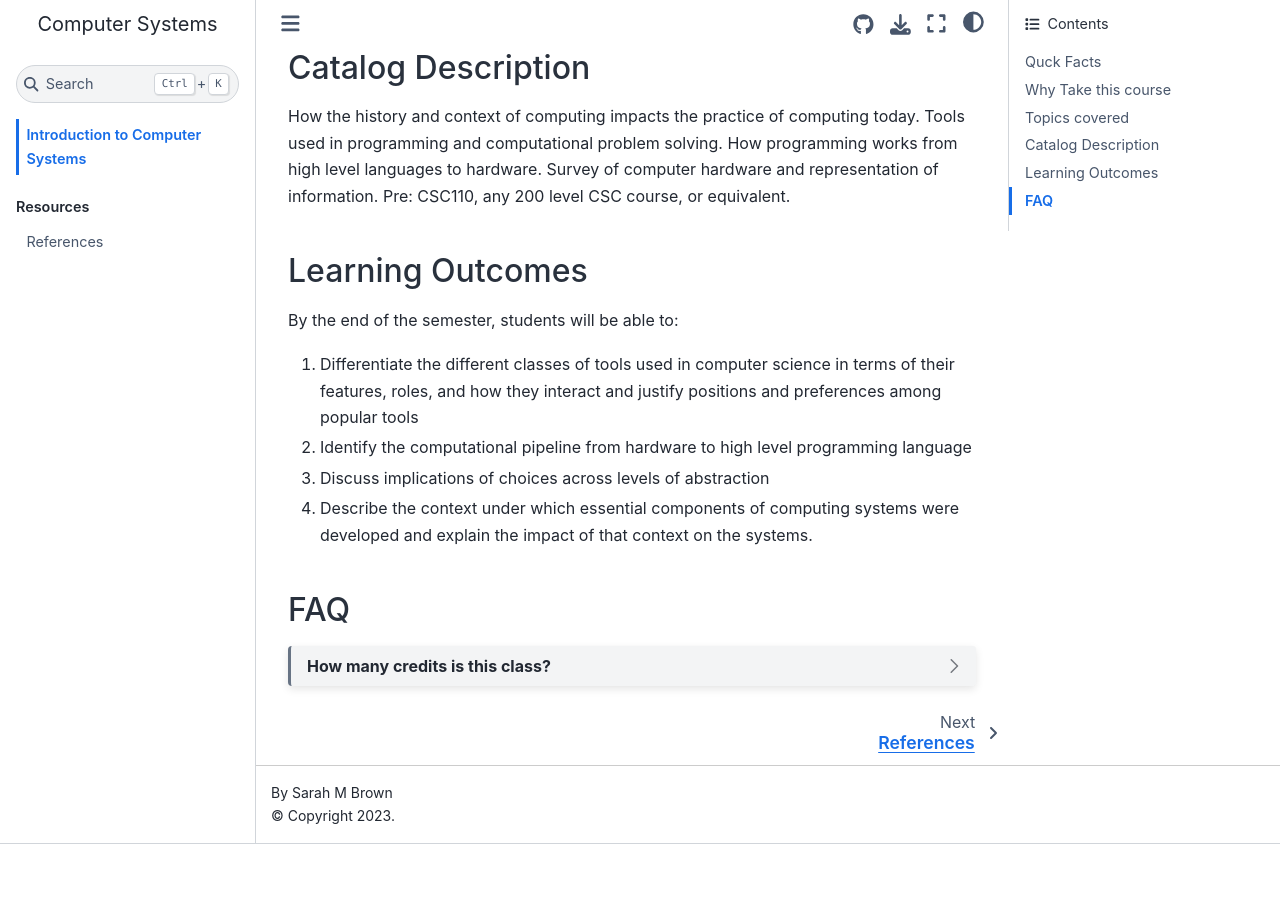
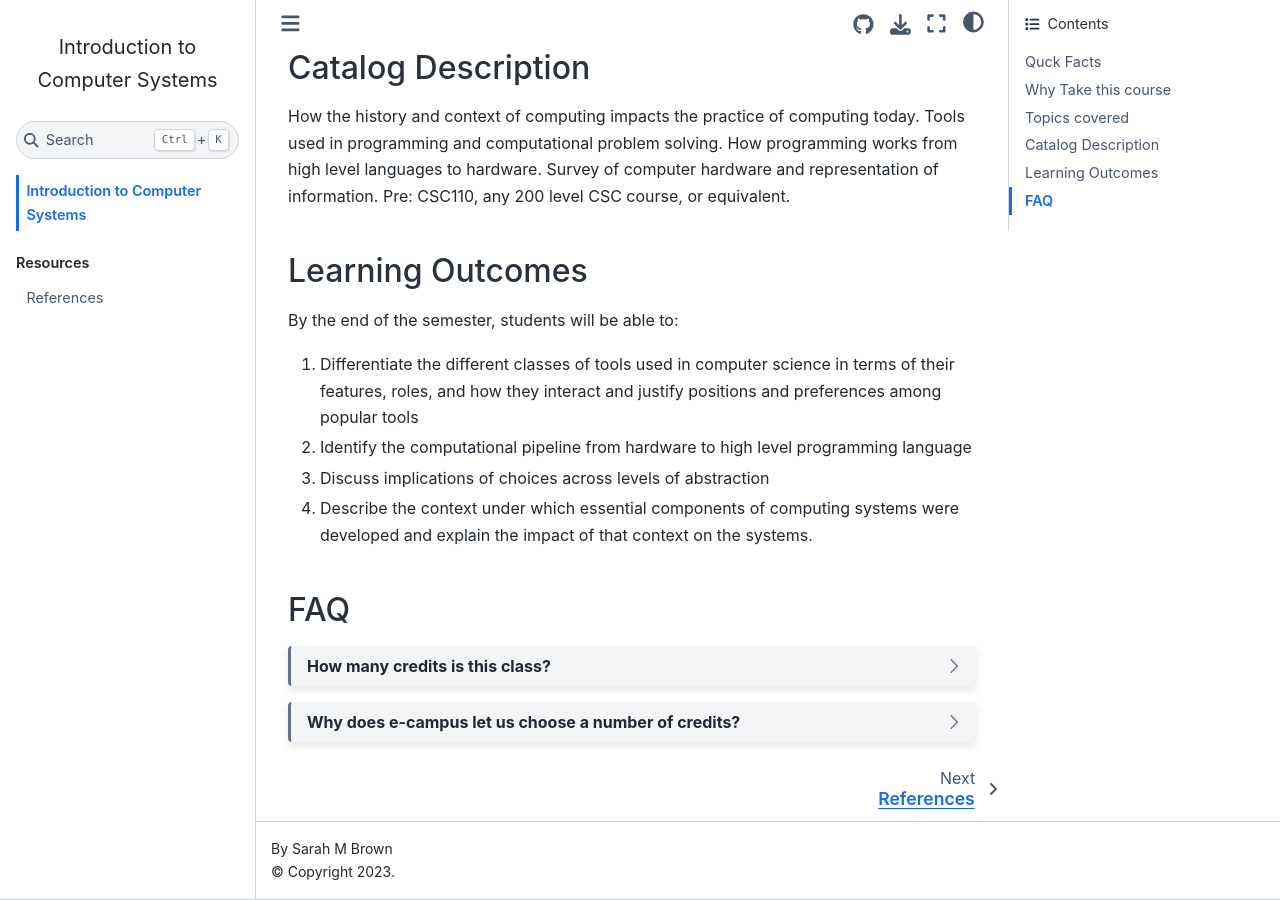
Before and after one commit to klattuada/introcompsys.github.io, a Jupyter Book: the page built from index.md, in a window 1280 px wide and 900 px high, scrolled down 1070 px. Built offline with Jupyter Book 1.0.4 settings and Sphinx 7.4.7 and the Sphinx Book theme 1.1.4, drawn with Linux system fonts in a browser that asks for light colours; before the commit the page ends 1914 px from its top, so only the background shows below that; some of the changed lines change nothing that is shown.

Commit message:
faq re: why credit choice.

````diff
--- a/index.md
+++ b/index.md
@@ -57,3 +57,13 @@
 ```{dropdown} How many credits is this class?
 4
 ```
+
+```{dropdown} Why does e-campus let us choose a number of credits?
+CSC392 (actually all CSCx92) is a special course number we put in ecampus to allow
+faculty to develop new courses or teach a one time offering. We call it a "Topics Course."
+Courses offered as CSCx92 can be different every semester, or even multiple "sections" in
+a given semester all covering completely different things.
+
+A specific topic can be offered as CSCx92 three times before becoming a regular course
+and getting its own course number.
+```
````
